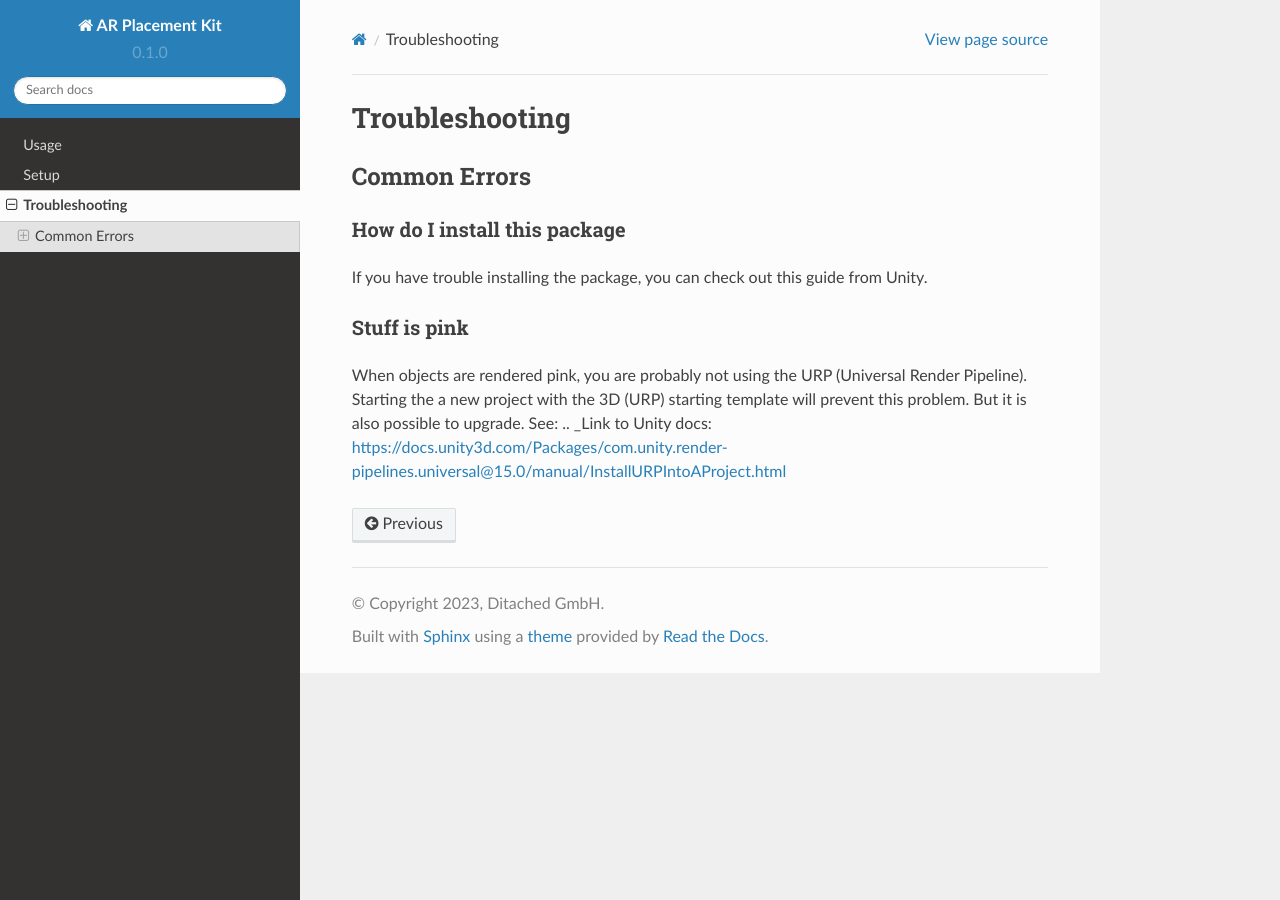
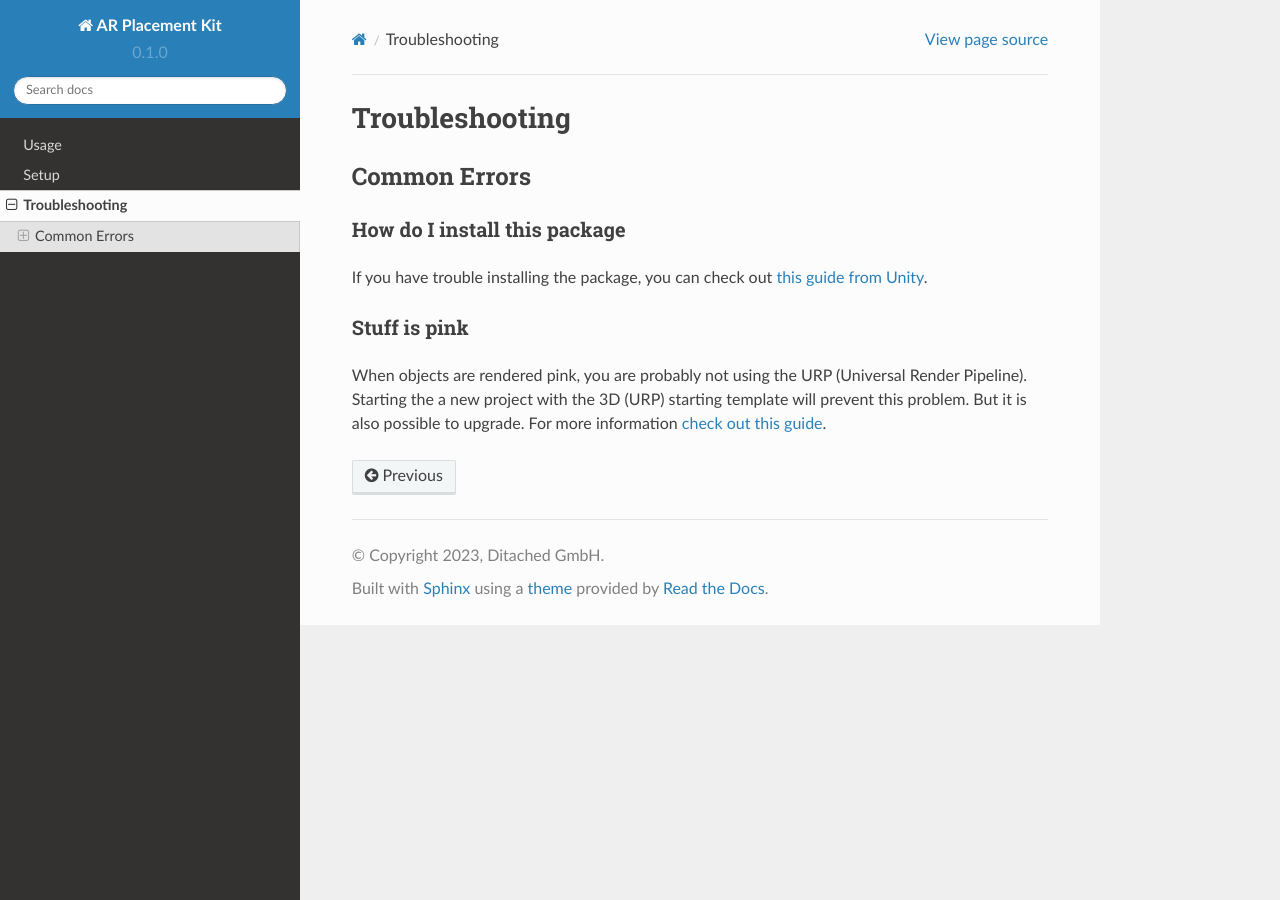
Before and after one commit to Ditached/ARPlacementKit-Docs, a Sphinx documentation site: the page built from docs/source/troubleshooting.rst, in a window 1280 px wide. Built offline with Sphinx 7.4.7 and the Read the Docs theme 2.0.0, drawn with Linux system fonts in a browser that asks for light colours.

Commit message:
Working links

```diff
--- a/docs/source/troubleshooting.rst
+++ b/docs/source/troubleshooting.rst
@@ -10,13 +10,11 @@ Common Errors
 How do I install this package
 =================
 
-If you have trouble installing the package, you can check out this guide from Unity.
+If you have trouble installing the package, you can check out `this guide from Unity <https://docs.unity3d.com/Manual/upm-ui-import.html>`_.
 
-.. _Link to Unity docs: https://docs.unity3d.com/Manual/upm-ui-import.html
 
 =================
 Stuff is pink
 =================
 When objects are rendered pink, you are probably not using the URP (Universal Render Pipeline). Starting the a new project with the 3D (URP) starting template will prevent this problem. But it is also possible to upgrade.
-See:
-.. _Link to Unity docs: https://docs.unity3d.com/Packages/com.unity.render-pipelines.universal@15.0/manual/InstallURPIntoAProject.html
+For more information `check out this guide <https://docs.unity3d.com/Packages/com.unity.render-pipelines.universal@15.0/manual/InstallURPIntoAProject.html>`_.
```
